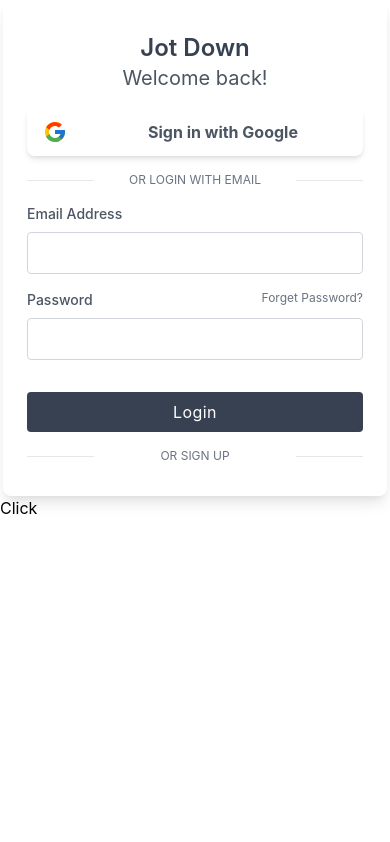
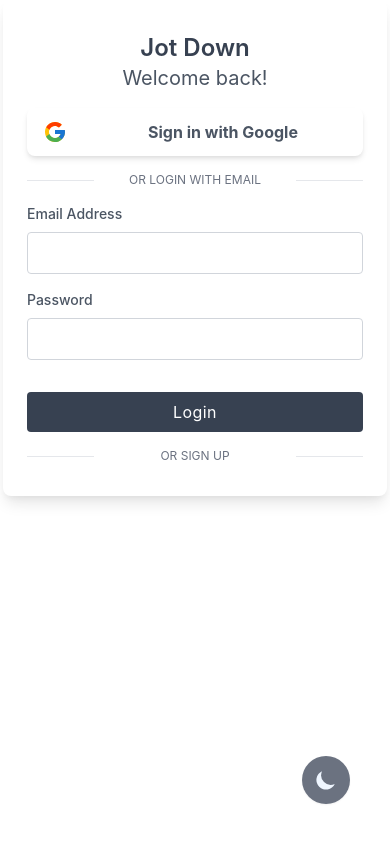
Before and after one commit to raaynaldo/jot-down-front, a React (Create React App) app: page /login in a window 390 px wide. Built offline with nearby package versions, Linux system fonts and the light colour scheme; no server answers.

Commit message:
ui, change navbar and darkmode

```diff
--- a/src/App.js
+++ b/src/App.js
@@ -1,12 +1,19 @@
+import { useState, useEffect } from "react";
 import Navbar from "./components/Navbar/Navbar";
 import Main from "./containers/Main/Main";
 import Login from "./components/Login.js/Login";
 import SignUp from "./components/SignUp/SignUp";
 import { Switch, Route } from "react-router-dom";
+import DarkModeButton from "./components/DarkModeButton/DarkModeButton";
 
 const App = () => {
+  const isColorSchemeDark = window.matchMedia("(prefers-color-scheme: dark)")
+    .matches;
+  const [isDark, setIsDark] = useState(isColorSchemeDark);
+
   return (
-    <div>
+    <div className={isDark ? "dark" : ""}>
+      <div className="h-screen bg-white dark:bg-gray-900">
         <Switch>
           <Route path="/login" component={Login} />
           <Route path="/signup" component={SignUp} />
@@ -15,7 +22,8 @@
             <Main></Main>
           </Route>
         </Switch>
-      <button>Click</button>
+        <DarkModeButton setIsDark={setIsDark} isDark={isDark} />
+      </div>
     </div>
   );
 };
--- /dev/null
+++ b/src/components/DarkModeButton/DarkModeButton.js
@@ -0,0 +1,16 @@
+import { HiMoon, HiSun } from "react-icons/hi";
+
+const DarkModeButton = ({ setIsDark, isDark }) => {
+  return (
+    <div className="fixed right-10 bottom-10">
+      <button
+        className="flex items-center w-12 h-12 p-3 uppercase bg-gray-500 rounded-full shadow-sm text-blue-50 max-w-max hover:shadow-lg"
+        onClick={() => setIsDark(!isDark)}
+      >
+        {isDark ? <HiSun size={"5em"} /> : <HiMoon size={"5em"} />}
+      </button>
+    </div>
+  );
+};
+
+export default DarkModeButton;
--- a/src/components/Login.js/Login.js
+++ b/src/components/Login.js/Login.js
@@ -2,12 +2,12 @@
 
 const Login = () => {
   return (
-    <div className="flex max-w-sm mx-auto my-auto overflow-hidden bg-white rounded-lg shadow-lg top- dark:bg-gray-800 lg:max-w-4xl">
+    <div className="flex max-w-sm mx-auto overflow-hidden bg-white rounded-lg shadow-lg dark:bg-gray-800 lg:max-w-4xl">
       <div
         className="hidden bg-cover lg:block lg:w-1/2"
         style={{
           backgroundImage:
-            "url('https://images.unsplash.com/photo-1602610411365-76e8c2a88e18?ixlib=rb-1.2.1&ixid=eyJhcHBfaWQiOjEyMDd9&auto=format&fit=crop&w=333&q=80')",
+            "url('https://scontent-iad3-1.cdninstagram.com/v/t51.2885-15/e35/47693090_103280924047425_7892425407428422558_n.jpg?_nc_ht=scontent-iad3-1.cdninstagram.com&_nc_cat=109&_nc_ohc=nQF3FsdVBbUAX-qom7O&tp=1&oh=18a6488da290c047e5f6c9ff1a32ed1e&oe=60297C0B')",
         }}
       ></div>
 
@@ -54,7 +54,7 @@
           <span className="w-1/5 border-b dark:border-gray-600 lg:w-1/4"></span>
 
           <a
-            href="#"
+            // href="#"
             className="text-xs text-center text-gray-500 uppercase dark:text-gray-400 hover:underline"
           >
             or login with email
@@ -66,7 +66,7 @@
         <div className="mt-4">
           <label
             className="block mb-2 text-sm font-medium text-gray-600 dark:text-gray-200"
-            for="LoggingEmailAddress"
+            // for="LoggingEmailAddress"
           >
             Email Address
           </label>
@@ -82,12 +82,12 @@
             <label className="block mb-2 text-sm font-medium text-gray-600 dark:text-gray-200">
               Password
             </label>
-            <a
+            {/* <a
               href="#"
               className="text-xs text-gray-500 dark:text-gray-300 hover:underline"
             >
               Forget Password?
-            </a>
+            </a> */}
           </div>
 
           <input
@@ -112,10 +112,6 @@
           >
             or sign up
           </Link>
-          {/* <a
-            href="#"
-            className="text-xs text-gray-500 uppercase dark:text-gray-400 hover:underline"
-          ></a> */}
 
           <span className="w-1/5 border-b dark:border-gray-600 md:w-1/4"></span>
         </div>
--- a/src/components/Navbar/Navbar.js
+++ b/src/components/Navbar/Navbar.js
@@ -1,10 +1,33 @@
+import { Link } from "react-router-dom";
 import "./Navbar.css";
 
 const Navbar = () => {
   return (
-    <nav className='flex lg:flex-row justify-between px-8 bg-blue-500 h-12 items-center'>
-      <h3 className="text-white"><a href="/">Jot Down</a></h3>
-      <ul className="flex space-x-8 items-center">
+    <nav className="flex items-center justify-between h-12 px-8 bg-white shadow dark:bg-gray-800 lg:flex-row">
+      <div className="text-xl font-semibold text-gray-700">
+        <h3
+          to="/"
+          className="text-xl font-bold text-gray-800 dark:text-white md:text-2xl hover:text-gray-700 dark:hover:text-gray-300"
+        >
+          Jot Down
+        </h3>
+      </div>
+      <div>
+        <button
+          type="button"
+          class="flex items-center focus:outline-none"
+          aria-label="toggle profile dropdown"
+        >
+          <div class="h-8 w-8 overflow-hidden rounded-full border-2  border-gray-400">
+            <img
+              src="https://lh3.googleusercontent.com/a-/AOh14Gi0DgItGDTATTFV6lPiVrqtja6RZ_qrY91zg42o-g"
+              class="h-full w-full object-cover"
+              alt="avatar"
+            />
+          </div>
+        </button>
+      </div>
+      {/* <ul className="flex items-center space-x-8">
         <li>
           <a href="#">Home</a>
         </li>
@@ -14,8 +37,94 @@
         <li>
           <a href="#">Contact</a>
         </li>
-      </ul>
+      </ul> */}
     </nav>
+
+    // <nav class="bg-white dark:bg-gray-800 shadow">
+    //   <div class="container mx-auto px-6 py-2 h-12">
+    //     <div class="md:flex md:items-center md:justify-between">
+    //       <div class="flex justify-between items-center">
+    //         <div class="text-xl font-semibold text-gray-700">
+    //           <a
+    //             class="text-gray-800 dark:text-white text-xl font-bold md:text-2xl hover:text-gray-700 dark:hover:text-gray-300"
+    //             href="#"
+    //           >
+    //             Jot Down
+    //           </a>
+    //         </div>
+    //       </div>
+
+    //       <div class="hidden md:flex md:items-center md:justify-between flex-1">
+    //         <div class="flex flex-col -mx-4 md:flex-row md:items-center md:mx-8">
+    //           <a
+    //             href="#"
+    //             class="mx-2 mt-2 md:mt-0 px-2 py-1 text-sm text-gray-700 dark:text-gray-200 font-medium rounded-md hover:bg-gray-300 dark:hover:bg-gray-700"
+    //           >
+    //             Join Slack
+    //           </a>
+    //           <a
+    //             href="#"
+    //             class="mx-2 mt-2 md:mt-0 px-2 py-1 text-sm text-gray-700 dark:text-gray-200 font-medium rounded-md hover:bg-gray-300 dark:hover:bg-gray-700"
+    //           >
+    //             Browse Topics
+    //           </a>
+    //           <a
+    //             href="#"
+    //             class="mx-2 mt-2 md:mt-0 px-2 py-1 text-sm text-gray-700 dark:text-gray-200 font-medium rounded-md hover:bg-gray-300 dark:hover:bg-gray-700"
+    //           >
+    //             Random Item
+    //           </a>
+    //           <a
+    //             href="#"
+    //             class="mx-2 mt-2 md:mt-0 px-2 py-1 text-sm text-gray-700 dark:text-gray-200 font-medium rounded-md hover:bg-gray-300 dark:hover:bg-gray-700"
+    //           >
+    //             Experts
+    //           </a>
+    //         </div>
+
+    //         <div class="flex items-center mt-4 md:mt-0">
+    //           <button
+    //             class="mx-4 hidden md:block text-gray-600 dark:text-gray-200 hover:text-gray-700 dark:hover:text-gray-400 focus:text-gray-700 dark:focus:text-gray-400 focus:outline-none"
+    //             aria-label="show notifications"
+    //           >
+    //             <svg
+    //               class="h-6 w-6"
+    //               viewBox="0 0 24 24"
+    //               fill="none"
+    //               xmlns="http://www.w3.org/2000/svg"
+    //             >
+    //               <path
+    //                 d="M15 17H20L18.5951 15.5951C18.2141 15.2141 18 14.6973 18 14.1585V11C18 8.38757 16.3304 6.16509 14 5.34142V5C14 3.89543 13.1046 3 12 3C10.8954 3 10 3.89543 10 5V5.34142C7.66962 6.16509 6 8.38757 6 11V14.1585C6 14.6973 5.78595 15.2141 5.40493 15.5951L4 17H9M15 17V18C15 19.6569 13.6569 21 12 21C10.3431 21 9 19.6569 9 18V17M15 17H9"
+    //                 stroke="currentColor"
+    //                 stroke-width="2"
+    //                 stroke-linecap="round"
+    //                 stroke-linejoin="round"
+    //               />
+    //             </svg>
+    //           </button>
+
+    //           <button
+    //             type="button"
+    //             class="flex items-center focus:outline-none"
+    //             aria-label="toggle profile dropdown"
+    //           >
+    //             <div class="h-8 w-8 overflow-hidden rounded-full border-2  border-gray-400">
+    //               <img
+    //                 src="https://lh3.googleusercontent.com/a-/AOh14Gi0DgItGDTATTFV6lPiVrqtja6RZ_qrY91zg42o-g"
+    //                 class="h-full w-full object-cover"
+    //                 alt="avatar"
+    //               />
+    //             </div>
+
+    //             <h3 class="mx-2 text-sm text-gray-700 dark:text-gray-200 font-medium md:hidden">
+    //               Khatab wedaa
+    //             </h3>
+    //           </button>
+    //         </div>
+    //       </div>
+    //     </div>
+    //   </div>
+    // </nav>
   );
 };
 
--- a/tailwind.config.js
+++ b/tailwind.config.js
@@ -1,6 +1,6 @@
 module.exports = {
   purge: ['./src/**/*.{js,jsx,ts,tsx}', './public/index.html'],
-  darkMode: false, // or 'media' or 'class'
+  darkMode: "class", // or 'media' or 'class'
   theme: {
     extend: {
         spacing: {
```
Lines whose indentation alone changed are shown as unchanged.
